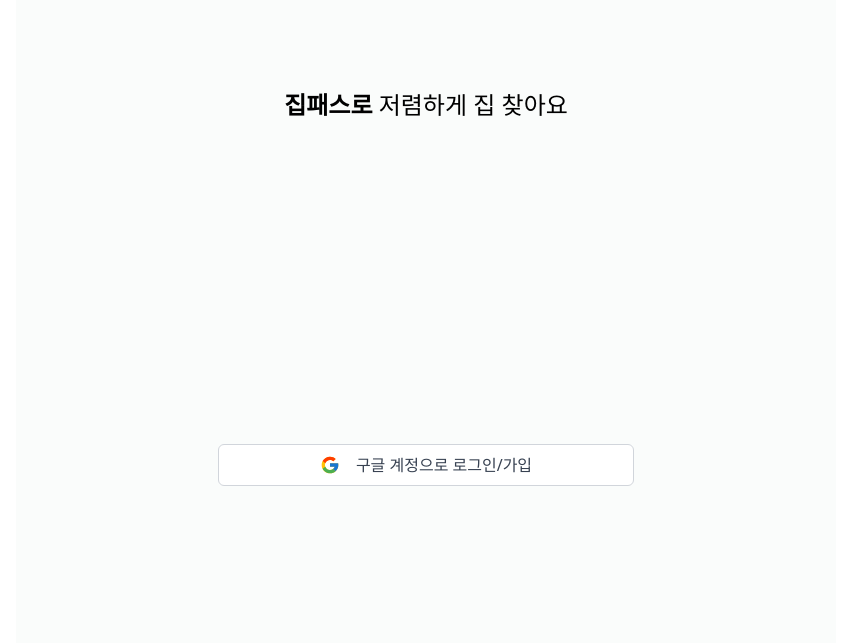
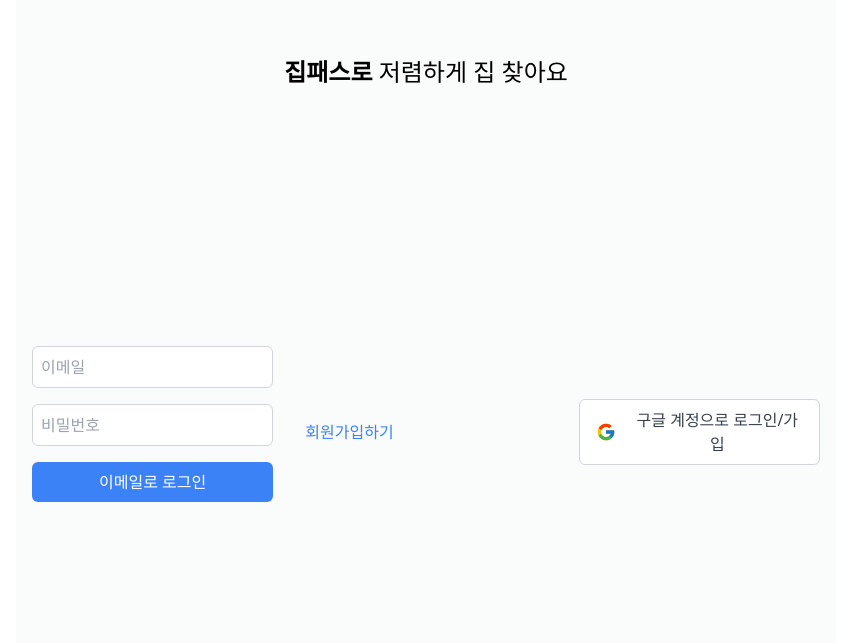
Before and after one commit to lee-insu/zip_pass_web, a Next.js app: page /auth in a window 1280 px wide. Shown: the part 157-800 px from the top of the page, without its empty margins (214-1065 px from the left). Built offline with nearby package versions, Linux system fonts and the light colour scheme; no server answers.

Commit message:
email signup

```diff
--- a/pages/_app.tsx
+++ b/pages/_app.tsx
@@ -15,8 +15,10 @@
   return (
     <>
       <Head>
-        <title></title>
-        <meta name="viewport" content="initial-scale=1.0, width=device-width" />
+        <title>집패스-서울에서 저렴하게 살기</title>
+        <meta name="description" content="서울에서 저렴하게 내 집 찾기" />
+        <meta name="viewport" content="width=device-width, initial-scale=1" />
+        <link rel="icon" href="/zip_pass.ico" />
       </Head>
       <Provider store={store}>
         <div className={styles.container}>
--- a/pages/auth.tsx
+++ b/pages/auth.tsx
@@ -1,6 +1,7 @@
-import React, {useEffect} from "react";
+import React, {useEffect, useState} from "react";
 import {useRouter} from "next/router";
 import {
+  signInWithEmailAndPassword,
   GoogleAuthProvider,
   signInWithPopup,
   UserCredential,
@@ -12,8 +13,12 @@
 import {useDispatch} from "react-redux";
 import {login, logout} from "@/store/userSlice";
 import Image from "next/image";
+import Link from "next/link";
 
 const Auth = () => {
+  const [email, setEmail] = useState("");
+  const [password, setPassword] = useState("");
+
   const router = useRouter();
   const dispatch = useDispatch();
   const isLoggedIn = useSelector((state: RootState) => state.user.isLoggedIn);
@@ -29,6 +34,32 @@
         email: userCredential.user.email,
         photoURL: userCredential.user.photoURL,
       });
+    }
+  };
+
+  const handleEmailLogin = async () => {
+    try {
+      const userCredential = await signInWithEmailAndPassword(
+        auth,
+        email,
+        password
+      );
+      try {
+        await addUserToFirestore(userCredential);
+      } catch (error) {
+        console.error("Error adding user to Firestore: ", error);
+      }
+      dispatch(
+        login({
+          uid: userCredential.user.uid,
+          displayName: userCredential.user.displayName || "",
+          email: userCredential.user.email || "",
+          photoURL: userCredential.user.photoURL || "",
+        })
+      );
+      router.push("/");
+    } catch (error) {
+      console.error("Error signing in with email: ", error);
     }
   };
 
@@ -79,6 +110,35 @@
         style={{marginTop: "calc(10% - 15rem)"}}
       >
         <div className="w-full max-w-md p-4">
+          <input
+            type="email"
+            placeholder="이메일"
+            value={email}
+            onChange={(e) => setEmail(e.target.value)}
+            className="w-full mb-4 p-2 border border-gray-300 rounded-md"
+          />
+          <input
+            type="password"
+            placeholder="비밀번호"
+            value={password}
+            onChange={(e) => setPassword(e.target.value)}
+            className="w-full mb-4 p-2 border border-gray-300 rounded-md"
+          />
+          <button
+            onClick={handleEmailLogin}
+            className="w-full mb-4 p-2 bg-blue-500 text-white rounded-md"
+          >
+            이메일로 로그인
+          </button>
+        </div>
+
+        <div className="w-full max-w-md p-4">
+          <Link href="/signup">
+            <div className="text-blue-500">회원가입하기</div>
+          </Link>
+        </div>
+
+        <div className="w-full max-w-md p-4">
           <button
             onClick={signInWithGoogle}
             className="flex items-center justify-center w-full px-4 py-2 font-medium text-gray-700 bg-white border border-gray-300 rounded-md hover:bg-gray-100 focus:outline-none focus-visible:ring-2 focus-visible:ring-offset-2 focus-visible:ring-blue-500"
--- a/pages/detail/[id].tsx
+++ b/pages/detail/[id].tsx
@@ -23,6 +23,7 @@
 import {updateAdditionalUserData} from "@/store/userSlice";
 import Link from "next/link";
 import {useRouter} from "next/router";
+import Head from "next/head";
 
 interface DetailProps {
   NoticeData: DetailInfo;
--- a/pages/index.tsx
+++ b/pages/index.tsx
@@ -1,6 +1,4 @@
 import HomeNav from "@/Components/Nav/HomeNav";
-import Head from "next/head";
-import Image from "next/image";
 import Link from "next/link";
 import styles from "../styles/Index.module.css";
 import {IndexInfo} from "@/types";
@@ -146,12 +144,6 @@
 
   return (
     <>
-      <Head>
-        <title>집패스</title>
-        <meta name="description" content="서울에서 저렴하게 내 집 찾기" />
-        <meta name="viewport" content="width=device-width, initial-scale=1" />
-        <link rel="icon" href="/zip_pass.ico" />
-      </Head>
       <>
         <HomeNav />
         <div className={classNames(styles.container, "bg-[#F6F8FA]")}>
--- /dev/null
+++ b/pages/signup.tsx
@@ -0,0 +1,98 @@
+import React, {useState} from "react";
+import {useRouter} from "next/router";
+import {
+  createUserWithEmailAndPassword,
+  UserCredential,
+  updateProfile as updateUserProfile,
+} from "firebase/auth";
+import {getFirestore, doc, setDoc} from "firebase/firestore";
+import {auth} from "@/service/firebase";
+import {useDispatch} from "react-redux";
+import {login} from "@/store/userSlice";
+import Link from "next/link";
+
+const Signup = () => {
+  const router = useRouter();
+  const dispatch = useDispatch();
+
+  const [email, setEmail] = useState("");
+  const [password, setPassword] = useState("");
+  const [displayName, setDisplayName] = useState("");
+
+  const addUserToFirestore = async (userCredential: UserCredential) => {
+    const db = getFirestore();
+    const userRef = doc(db, "users", userCredential.user.uid);
+
+    await setDoc(userRef, {
+      uid: userCredential.user.uid,
+      displayName: userCredential.user.displayName,
+      email: userCredential.user.email,
+      photoURL: userCredential.user.photoURL,
+    });
+  };
+
+  const handleSignup = async () => {
+    try {
+      const userCredential = await createUserWithEmailAndPassword(
+        auth,
+        email,
+        password
+      );
+      await updateUserProfile(userCredential.user, {displayName});
+      await addUserToFirestore(userCredential);
+      dispatch(
+        login({
+          uid: userCredential.user.uid,
+          displayName: userCredential.user.displayName || "",
+          email: userCredential.user.email || "",
+          photoURL: userCredential.user.photoURL || "",
+        })
+      );
+      router.push("/");
+    } catch (error) {
+      console.error("Error signing up with email: ", error);
+    }
+  };
+
+  return (
+    <div className="w-full min-h-screen flex flex-col justify-between">
+      <div className="w-full max-w-md p-4">
+        <input
+          type="email"
+          placeholder="이메일"
+          value={email}
+          onChange={(e) => setEmail(e.target.value)}
+          className="w-full mb-4 p-2 border border-gray-300 rounded-md"
+        />
+        <input
+          type="password"
+          placeholder="비밀번호"
+          value={password}
+          onChange={(e) => setPassword(e.target.value)}
+          className="w-full mb-4 p-2 border border-gray-300 rounded-md"
+        />
+        <input
+          type="text"
+          placeholder="닉네임"
+          value={displayName}
+          onChange={(e) => setDisplayName(e.target.value)}
+          className="w-full mb-4 p-2 border border-gray-300 rounded-md"
+        />
+        <button
+          onClick={handleSignup}
+          className="w-full mb-4 p-2 bg-blue-500 text-white rounded-md"
+        >
+          회원가입
+        </button>
+      </div>
+
+      <div className="w-full max-w-md p-4">
+        <Link href="/auth">
+          <div className="text-blue-500">로그인 페이지로 돌아가기</div>
+        </Link>
+      </div>
+    </div>
+  );
+};
+
+export default Signup;
```
